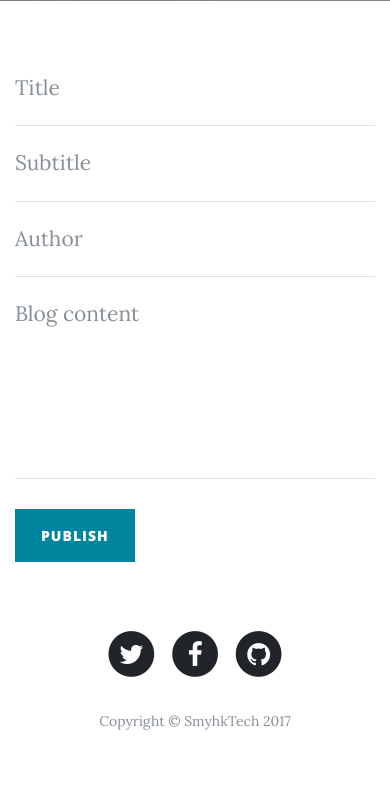
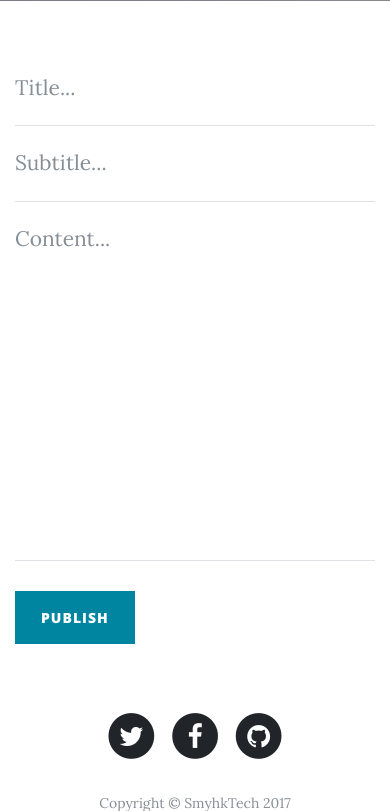
Before and after one commit to smyhk/pythonomicon.org, a Flask app: page /newpost in a window 390 px wide. Shown: the part 472-1283 px from the top of the page. Before the commit the page ends 1202 px from the top, so only its background shows below. Run offline with Flask 2, Linux system fonts and the light colour scheme; the visitor is signed in with stand-in values (Sample User, id 1); some libraries are stand-ins or nearby versions.

Commit message:
Re-implement facelift forms with Flask-WTF

```diff
--- a/app/templates/index.html
+++ b/app/templates/index.html
@@ -10,16 +10,16 @@
         <div class="col-lg-8 col-md-10 mx-auto">
           {% for post in posts %}
             <div class="post-preview">
-              <a href="{{ url_for('post', post_id=post.id) }}">
+              <a href="{{ url_for('app.post', post_id=post.id) }}">
                 <h2 class="post-title">
                   {{ post.title }}
                 </h2>
                 <h3 class="post-subtitle">
-                  {{ post.sub_title }}
+                  {{ post.subtitle }}
                 </h3>
               </a>
               <p class="post-meta">Posted by
-                <a href="#">{{ post.author }}</a> on {{ post.date_posted.strftime('%B %d, %Y') }}</p>
+                <a href="#">{{ post.author.username }}</a> on {{ post.date_posted.strftime('%B %d, %Y') }}</p>
             </div>
           {% endfor %}
           <hr>
--- a/app/templates/newpost.html
+++ b/app/templates/newpost.html
@@ -9,42 +9,32 @@
       <div class="row">
         <div class="col-lg-8 col-md-10 mx-auto">
           <form name="addForm" id="addForm" method="post" action="{{ url_for('app.new_post') }}" novalidate>
+            {{ form.hidden_tag() }}
             <div class="control-group">
               <div class="form-group floating-label-form-group controls">
                 <label>Title</label>
-                <input type="text" class="form-control" placeholder="Title" name="title" id="title"
-                       required data-validation-required-message="Please enter a title.">
+                {{ form.title(class="form-control", id="title", placeholder="Title...") }}
                 <p class="help-block text-danger"></p>
               </div>
             </div>
             <div class="control-group">
               <div class="form-group floating-label-form-group controls">
                 <label>Subtitle</label>
-                <input type="text" class="form-control" placeholder="Subtitle" name="subtitle" id="subtitle"
-                       required data-validation-required-message="Please add a subtitle.">
-                <p class="help-block text-danger"></p>
-              </div>
-            </div>
-            <div class="control-group">
-              <div class="form-group col-xs-12 floating-label-form-group controls">
-                <label>Author</label>
-                <input type="text" class="form-control" placeholder="Author" name="author" id="author"
-                       required data-validation-required-message="Please enter an author name.">
+                {{ form.subtitle(class="form-control", id="subtitle", placeholder="Subtitle...") }}
                 <p class="help-block text-danger"></p>
               </div>
             </div>
             <div class="control-group">
               <div class="form-group floating-label-form-group controls">
                 <label>Content</label>
-                <textarea rows="5" class="form-control" placeholder="Blog content" name="content" id="content"
-                          required data-validation-required-message="Please add your content here."></textarea>
+                {{ form.content(class="form-control", id="content", placeholder="Content...", rows="10") }}
                 <p class="help-block text-danger"></p>
               </div>
             </div>
             <br>
             <div id="success"></div>
             <div class="form-group">
-              <button type="submit" class="btn btn-primary" id="sendMessageButton">Publish</button>
+              {{ form.submit(class="btn btn-primary", id="sendMessageButton") }}
             </div>
           </form>
         </div>
--- a/app/views.py
+++ b/app/views.py
@@ -18,7 +18,9 @@ def load_user(user_id):
 
 @mod.route("/")
 def index():
-    return render_template("index.html")
+    posts = Post.query.order_by(Post.date_posted.desc()).all()
+
+    return render_template("index.html", posts=posts)
 
 
 @mod.route("/about")
```
